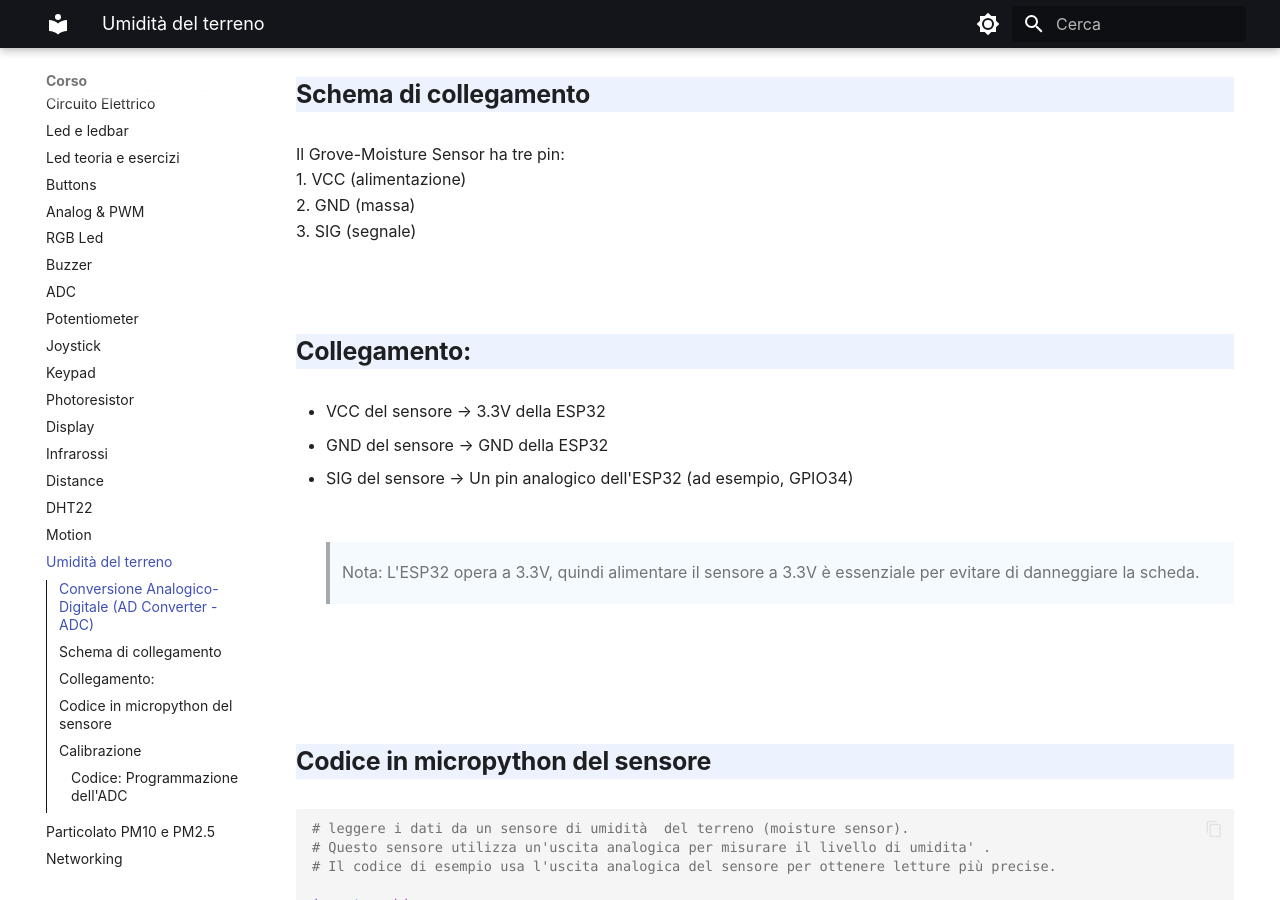
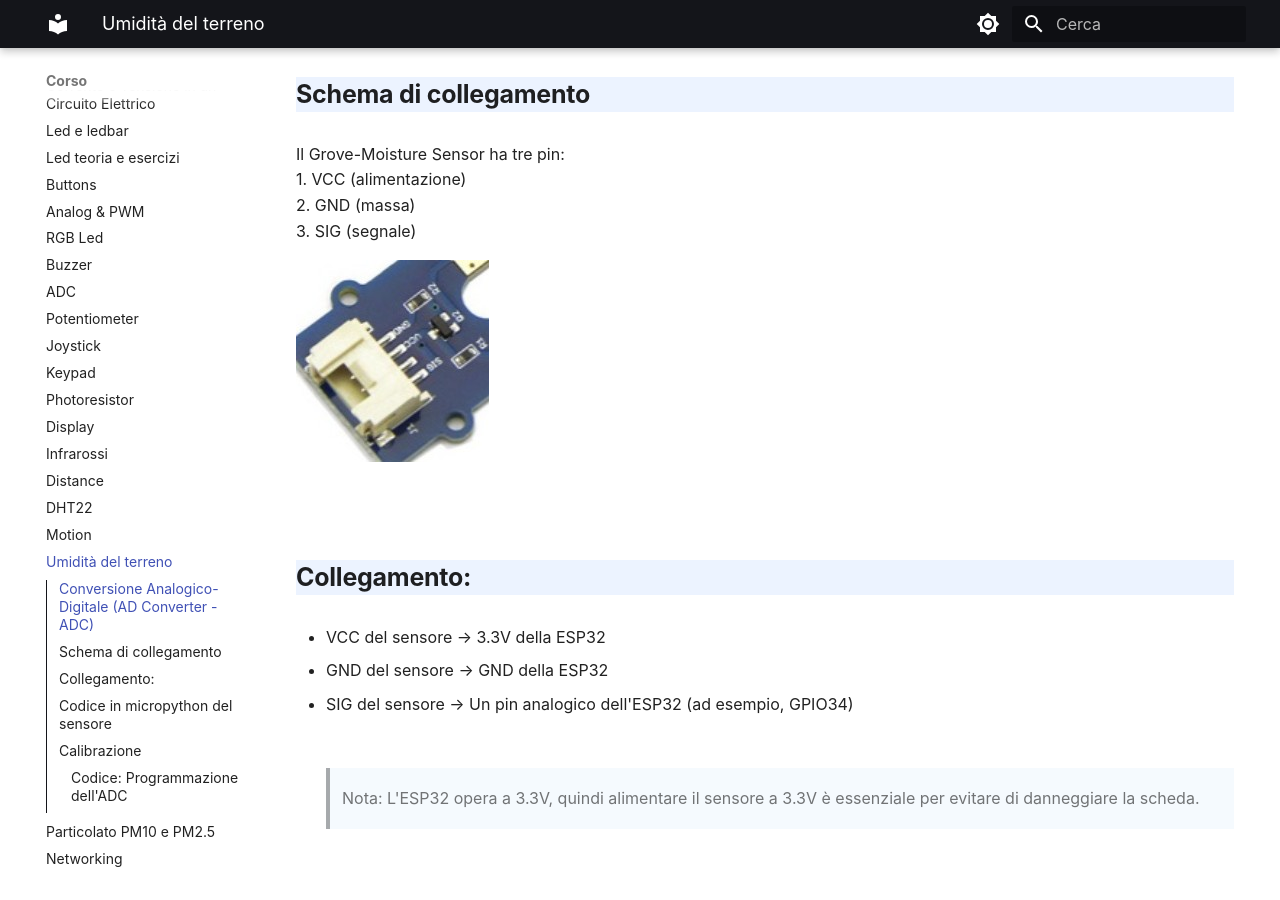
Before and after one commit to dvjlabs/esp32_course, an MkDocs documentation site: the page built from docs/corso/50_Sensore_Umidità_del_terreno.md, in a window 1280 px wide and 900 px high, scrolled down 1555 px. Built offline with MkDocs 1.6.1 and Material for MkDocs 9.7.7, drawn with Linux system fonts in a browser that asks for light colours.

Commit message:
immagine

```diff
--- a/docs/corso/50_Sensore_Umidità_del_terreno.md
+++ b/docs/corso/50_Sensore_Umidità_del_terreno.md
@@ -29,6 +29,8 @@ Il Grove-Moisture Sensor ha tre pin:
 1. VCC (alimentazione)
 2. GND (massa)
 3. SIG (segnale)
+
+![pin_umidita](images/pin_umidita.jpg)
 
 ## Collegamento:
 - VCC del sensore → 3.3V della ESP32
```
Also changed, not shown: docs/corso/images/pin_umidita.jpg (added).
